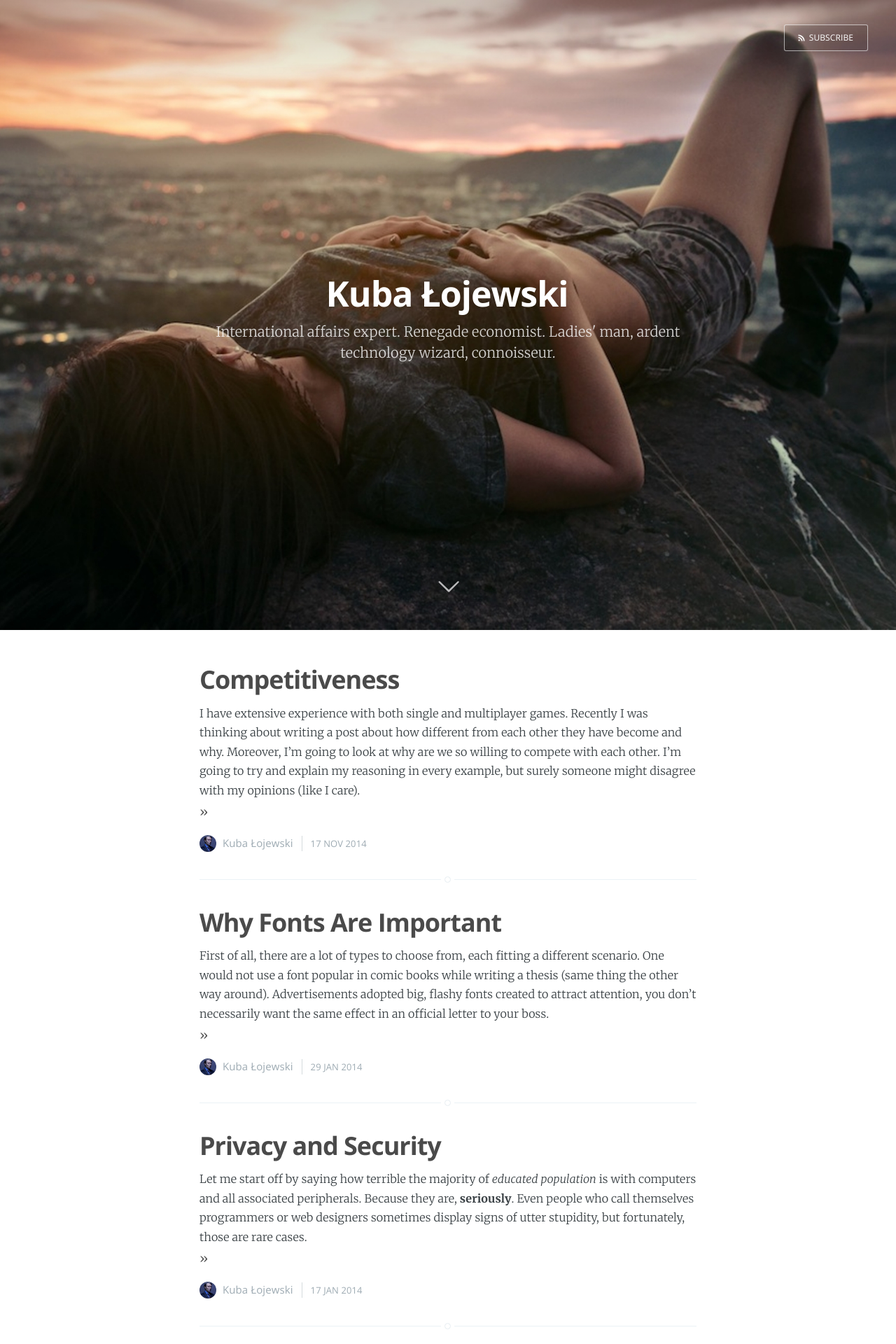
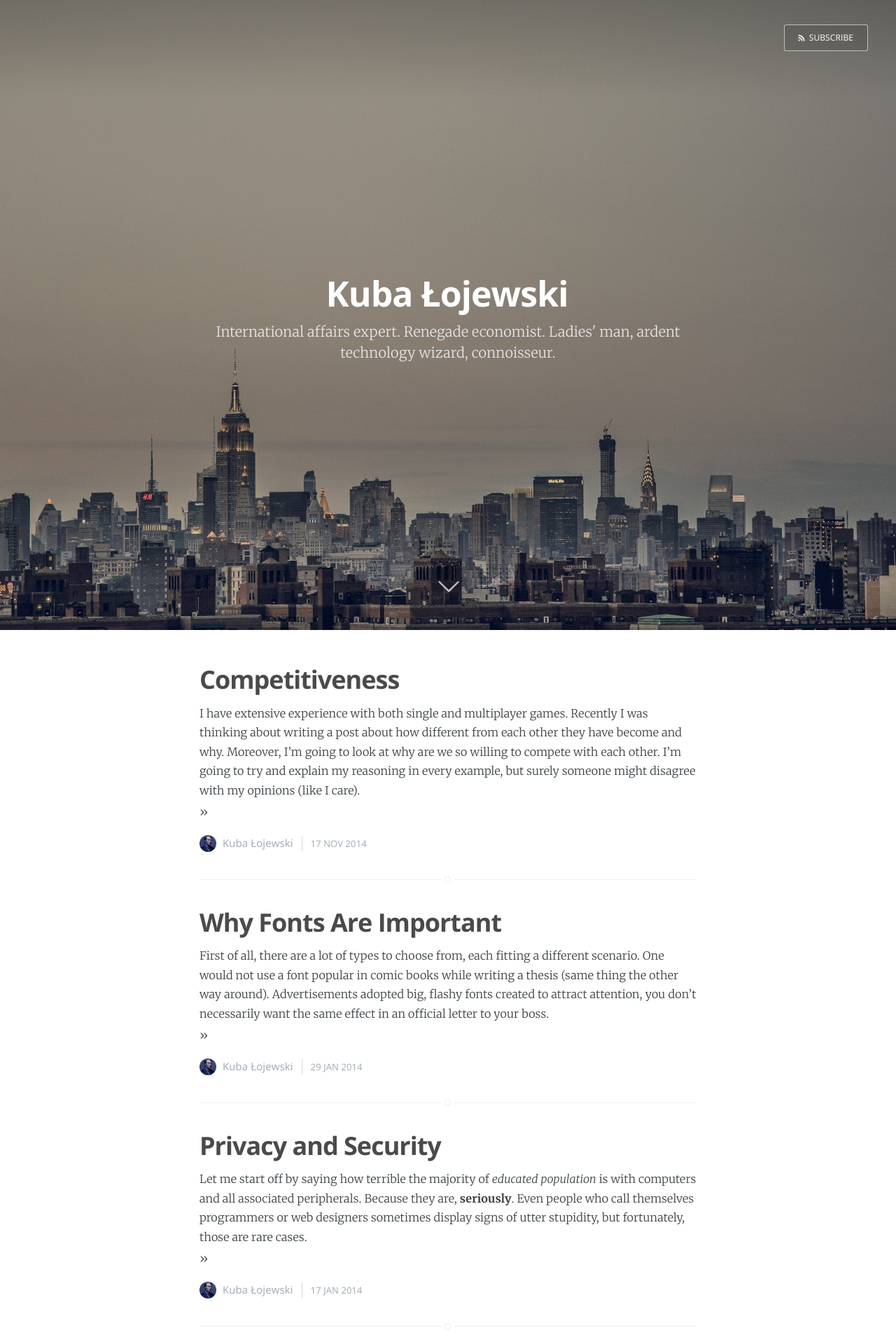
Before and after one commit to detlaff/Old-page, a Jekyll site: the page built from index.html, in a window 1280 px wide. Shown: the top 1920 px of the page at 70% size. Built offline with Jekyll 4.4.1, drawn with Linux system fonts in a browser that asks for light colours; the list of posts is cut into pages by our own code.

Commit message:
picture swap

```diff
--- a/index.html
+++ b/index.html
@@ -1,7 +1,7 @@
 ---
 layout: default
 title: Home
-cover: /images/matter.jpg
+cover: /assets/images/nyc.jpg
 about: false
 ---
 
```
Also changed, not shown: assets/images/nyc.jpg (added), images/matter.jpg (deleted).
